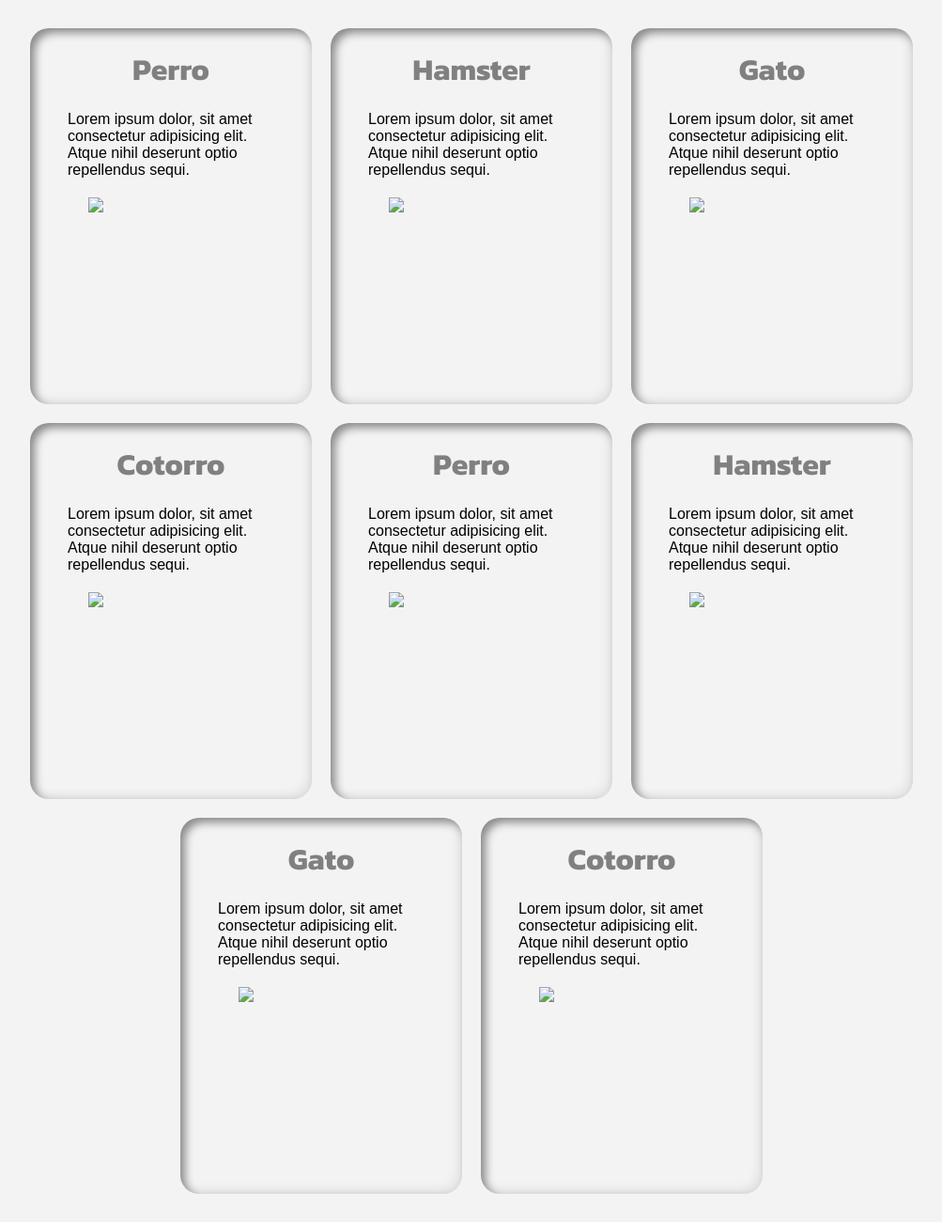
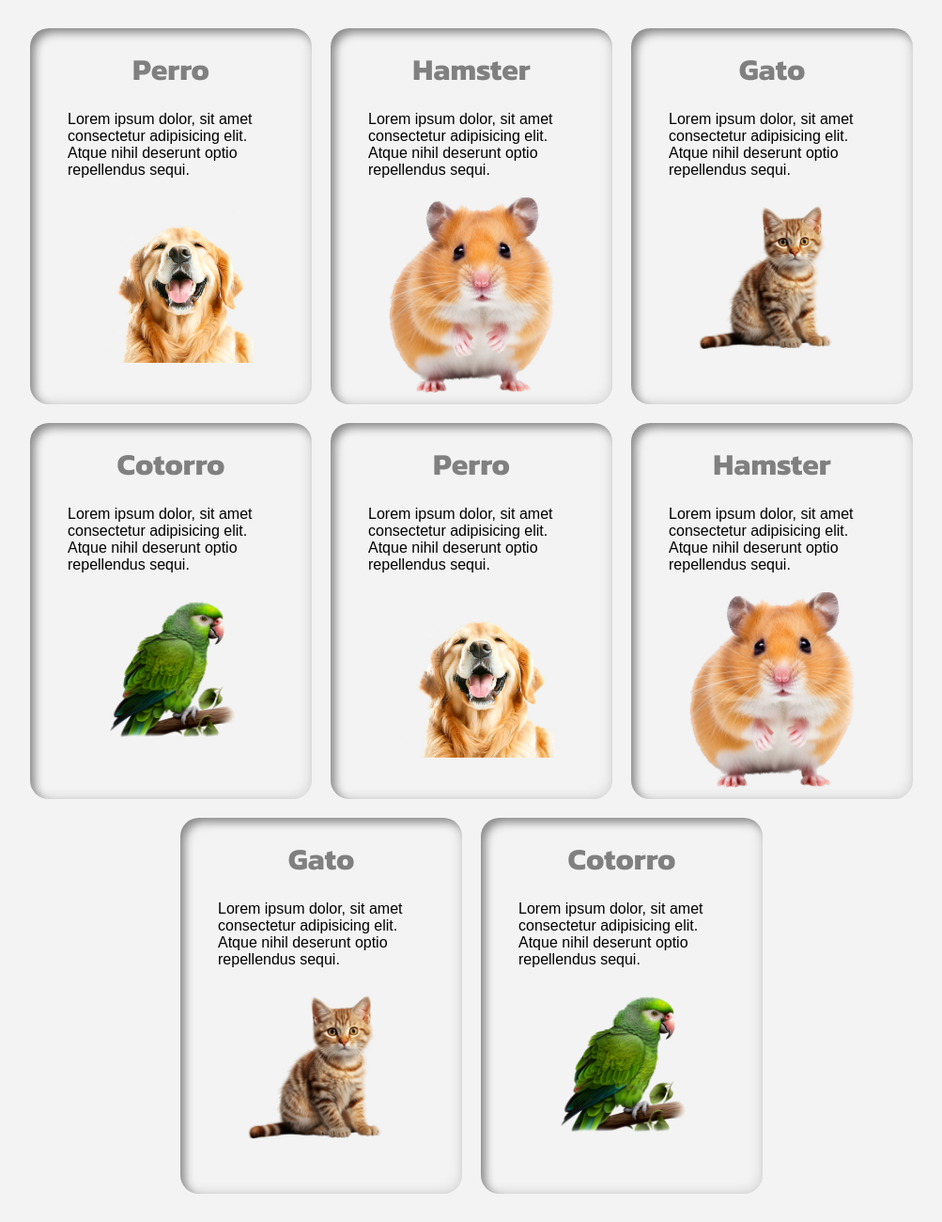
Before and after one commit to ValeryNunezZZ/Becalos__modulo-II, a plain HTML site: page index.html in a window 1280 px wide. Shown: the whole page at 94% size, without its empty margins (138-1141 px from the left). Drawn offline with Linux system fonts and the light colour scheme; a web font is replaced by a local one.

Commit message:
Add files via upload

```diff
--- a/index.html
+++ b/index.html
@@ -15,7 +15,7 @@
             <h1>Perro</h1>
             <p>Lorem ipsum dolor, sit amet consectetur adipisicing elit. Atque nihil deserunt optio repellendus sequi.</p>
             <div class="img">
-                <img src="./img/pngtree-smile-dog-on-white-background-png-image_9160783.png">
+                <img src="pngtree-smile-dog-on-white-background-png-image_9160783.png">
             </div>
         </div>
 
@@ -23,7 +23,7 @@
             <h1>Hamster</h1>
             <p>Lorem ipsum dolor, sit amet consectetur adipisicing elit. Atque nihil deserunt optio repellendus sequi.</p>
             <div class="img">
-                <img src="./img/hamster-with-ai-generated-free-png.webp">
+                <img src="hamster-with-ai-generated-free-png.webp">
             </div>
         </div>
 
@@ -31,7 +31,7 @@
             <h1>Gato</h1>
             <p>Lorem ipsum dolor, sit amet consectetur adipisicing elit. Atque nihil deserunt optio repellendus sequi.</p>
             <div class="img">
-                <img src="./img/ai-generated-cat-clip-art-free-png.webp">
+                <img src="ai-generated-cat-clip-art-free-png.webp">
             </div>
         </div>
 
@@ -39,7 +39,7 @@
             <h1>Cotorro</h1>
             <p>Lorem ipsum dolor, sit amet consectetur adipisicing elit. Atque nihil deserunt optio repellendus sequi.</p>
             <div class="img">
-                <img src="./img/pngtree-green-parrot-standing-on-the-branch-png-image_6633423.png">
+                <img src="pngtree-green-parrot-standing-on-the-branch-png-image_6633423.png">
             </div>
         </div>
 
@@ -47,7 +47,7 @@
             <h1>Perro</h1>
             <p>Lorem ipsum dolor, sit amet consectetur adipisicing elit. Atque nihil deserunt optio repellendus sequi.</p>
             <div class="img">
-                <img src="./img/pngtree-smile-dog-on-white-background-png-image_9160783.png">
+                <img src="pngtree-smile-dog-on-white-background-png-image_9160783.png">
             </div>
         </div>
 
@@ -55,7 +55,7 @@
             <h1>Hamster</h1>
             <p>Lorem ipsum dolor, sit amet consectetur adipisicing elit. Atque nihil deserunt optio repellendus sequi.</p>
             <div class="img">
-                <img src="./img/hamster-with-ai-generated-free-png.webp">
+                <img src="hamster-with-ai-generated-free-png.webp">
             </div>
         </div>
 
@@ -63,7 +63,7 @@
             <h1>Gato</h1>
             <p>Lorem ipsum dolor, sit amet consectetur adipisicing elit. Atque nihil deserunt optio repellendus sequi.</p>
             <div class="img">
-                <img src="./img/ai-generated-cat-clip-art-free-png.webp">
+                <img src="ai-generated-cat-clip-art-free-png.webp">
             </div>
         </div>
 
@@ -71,7 +71,7 @@
             <h1>Cotorro</h1>
             <p>Lorem ipsum dolor, sit amet consectetur adipisicing elit. Atque nihil deserunt optio repellendus sequi.</p>
             <div class="img">
-                <img src="./img/pngtree-green-parrot-standing-on-the-branch-png-image_6633423.png">
+                <img src="pngtree-green-parrot-standing-on-the-branch-png-image_6633423.png">
             </div>
         </div>
 
```
Also changed, not shown: ai-generated-cat-clip-art-free-png.webp (added), hamster-with-ai-generated-free-png.webp (added), pngtree-green-parrot-standing-on-the-branch-png-image_6633423.png (added), pngtree-smile-dog-on-white-background-png-image_9160783.png (added).
